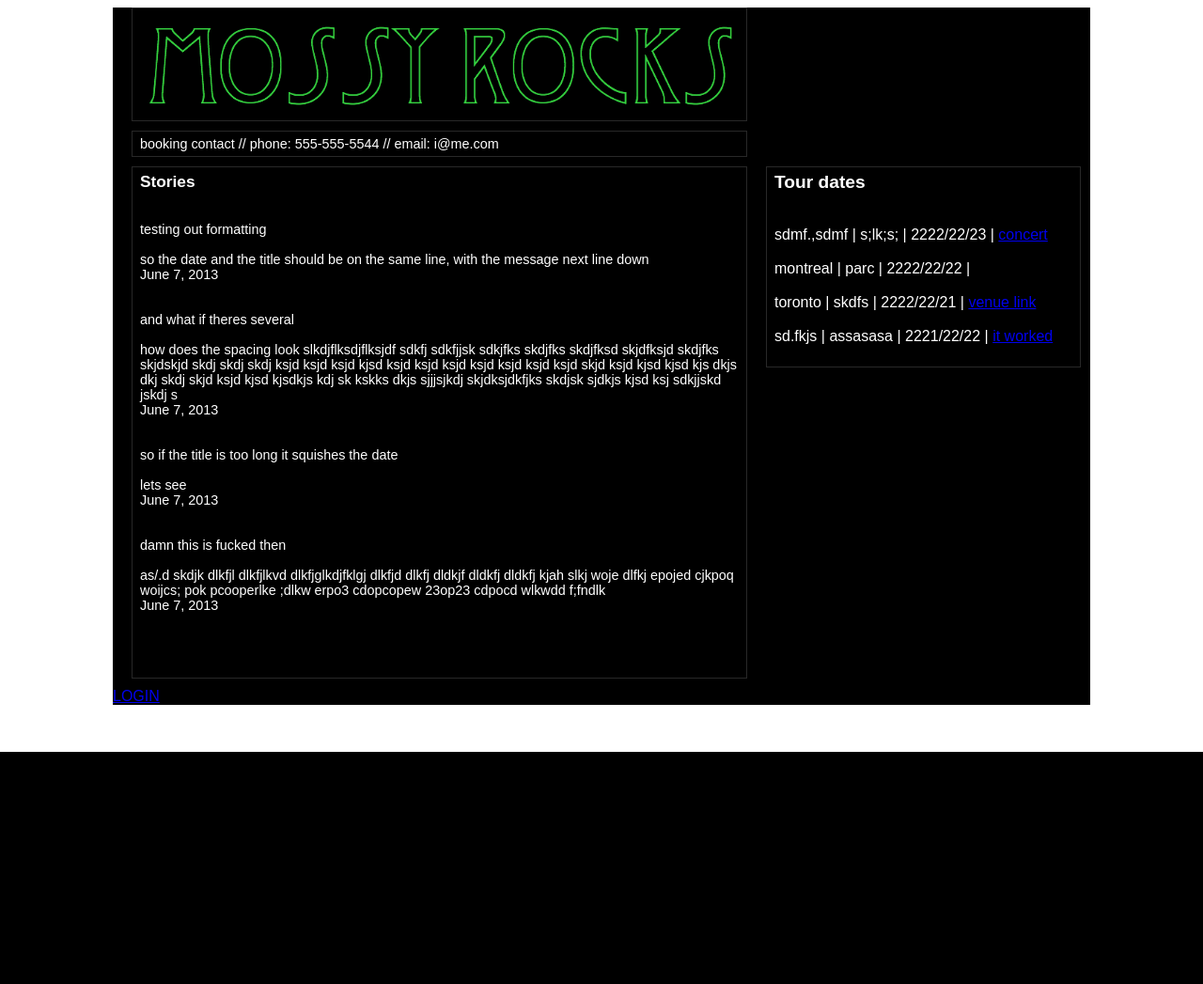
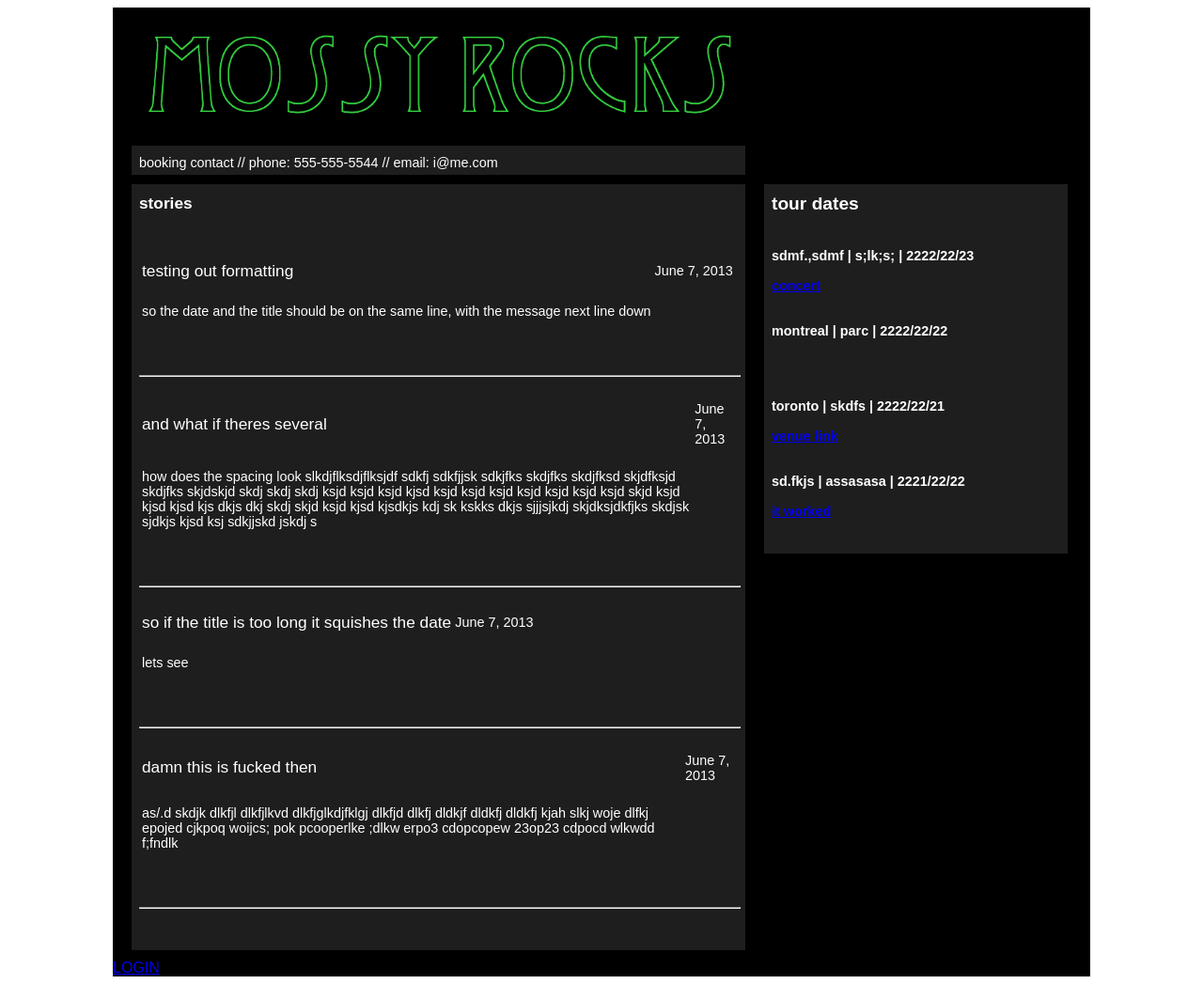
Before and after one commit to 0853RV3R/mossyrocks, a Django app: page / in a window 1280 px wide. Shown: the whole page at 94% size. Before the commit the page ends 800 px from the top, so only its background shows below. Run offline with Django 3.2, Linux system fonts and the light colour scheme; data comes from the database, SQL or seed files in the repository; both versions use the stored data as it was after the commit; parts of the project's set-up code (start-up, migrations or seed data) failed here and were passed over.

Commit message:
make dat css pop

```diff
--- a/news/static/css/cssTillIDie.css
+++ b/news/static/css/cssTillIDie.css
@@ -42,7 +42,7 @@ body {
 }
 
 .special {
-    margin: 0 0 0 0px;
+    margin: 5px 0 0 0px;
 }
 
 #login-widget {
@@ -108,7 +108,7 @@ body {
 	margin-left: 0px;
 	margin-right: 0px;
     margin-bottom: 10px;
-    padding: 5px 5px 5px 8px;
+    padding: 10px 5px 5px 8px;
 }
 
 
@@ -138,10 +138,10 @@ body {
     display:inline-block;
 	width:640px;
     font-size:0.9em;
-    padding: 5px 5px 5px 8px;
-    border-style: solid;
-    border-width: 1px;
-    border-color: rgb(40, 40, 40);
+    padding: 10px 5px 5px 8px;
+/*    border-style: solid;*/
+/*    border-width: 1px;*/
+/*    border-color: rgb(40, 40, 40); */
     margin-left: 20px;
 
 }
@@ -152,11 +152,11 @@ body {
 
 .container_3 .grid_3 {
     display:inline-block;
-	width:320px;
-    border-style: solid;
-    border-width: 1px;
-    border-color: rgb(40, 40, 40);
-    padding: 5px, 5px, 5px 8px;
+	width:300px;
+/*    border-style: solid;*/
+/*    border-width: 1px;*/
+/*    border-color: rgb(40, 40, 40); */
+    padding: 10px, 5px, 5px 8px;
     margin-left: 20px;
 }
 
@@ -165,28 +165,47 @@ body {
     display:inline-block;
 	width:640px;
     font-size:0.9em;
-    padding: 5px 5px 5px 8px;
-    border-style: solid;
-    border-width: 1px;
-    border-color: rgb(40, 40, 40);
+    padding: 10px 5px 5px 8px;
+    background-color: rgb(30, 30, 30);
+/*    border-style: solid;*/
+/*    border-width: 1px;*/
+/*    border-color: rgb(40, 40, 40); */
     margin-left: 20px;
 
 }
 
-.container_4 .grid_2 {
-	width:20px;
+.container_4 .grid_1_head {
+    display:inline-block;
+	width:640px;
+    font-size:0.9em;
+    padding: 10px 5px 5px 8px;
+    /*    border-style: solid;*/
+    /*    border-width: 1px;*/
+    /*    border-color: rgb(40, 40, 40); */
+    margin-left: 20px;
+
 }
 
 .container_4 .grid_3 {
     display:inline-block;
-	width:320px;
-    border-style: solid;
-    border-width: 1px;
-    border-color: rgb(40, 40, 40);
-    padding: 5px, 5px, 5px 8px;
+	width:310px;
+/*    border-style: solid;*/
+/*    border-width: 1px; */
+/*    border-color: rgb(40, 40, 40); */
+    background-color: rgb(30, 30, 30);
+    padding: 10px, 5px, 5px 8px;
     margin-left: 20px;
 }
 
+.metadata:hover {
+    width: 310px;
+    background-color: rgb(100, 187, 43);
+    color: rgb(0, 0 , 0);
+}
+
+.metadata>a:hover {
+    color: rgb(0, 0, 0);
+}
 
 
 
--- a/news/templates/basic.html
+++ b/news/templates/basic.html
@@ -13,9 +13,13 @@
 
 <div class="container_4">
 
-    <div class="grid_1">
+    <div class="grid_1_head">
+
+        <div class="special">
 
         <img src="{{ STATIC_URL }}images/MR-head.gif" alt=":::MOSSY ROCKS:::" width="640" height="auto" />
+
+        </div>
 
     </div>
 
--- a/news/templates/edit.html
+++ b/news/templates/edit.html
@@ -3,7 +3,7 @@
 {% block edit %}
 
 {% if user.is_authenticated %}
-<form method="post" action="{% url 'news.views.edit' %}">
+<form method="post" action="{% url 'news.views.editcontact' %}">
     {% csrf_token %}
     {% for field in form3 %}
     <table>
--- a/news/templates/news.html
+++ b/news/templates/news.html
@@ -15,11 +15,24 @@
 
     <div class="grid_1">
         <div class="clearfix">
-        <div class="title_2">Stories</div><br><br>
+        <div class="title_2">stories</div><br><br>
             {% for entry in story %}
-                {{ entry.title }}<br><br>
-                {{ entry.message }}<br>
-                {{ entry.date_posted }}<br><br><br>
+
+                <table>
+                    <tr>
+                        <td><div class="title_3">{{ entry.title }}</div></td><td>{{ entry.date_posted }}</td>
+                    </tr>
+                    <tr>
+                        <td><br></td>
+                    </tr>
+                    <tr>
+                        <td>{{ entry.message }}</td>
+                        <br>
+                    <tr>
+                </table>
+                <br><br><br>
+                <hr>
+
             {% endfor %}
         <br><br>
 
@@ -27,7 +40,7 @@
 
             {% if user.is_authenticated %}
 
-            <div class="title_2">Add story</div><br><br>
+            <div class="title_2">add story</div><br><br>
                 <form method="post" action="{% url 'news.views.index' %}">
                     {% csrf_token %}
                     {% for field in form %}
@@ -45,9 +58,9 @@
                 </form>
 
             {% endif %}
+            </div>
+        </div>
 
-        </div>
-    </div>
 
 
 
@@ -59,18 +72,20 @@
         <div class="clearfix">
 
 
-        <div class="title_2">Tour dates</div><br><br>
+        <div class="title_2">tour dates</div><br><br>
 
         {% for instance in tourdate %}
-            {{ instance.city }} | {{ instance.venue }} | {{ instance.date }} |
-                <a href="{{ instance.optional_link_1 }}">{{ instance.optional_link_1_description }}</a>
+            <div class="metadata">
+            {{ instance.city }} | {{ instance.venue }} | {{ instance.date }} <br><br>
+                <a href="{{ instance.optional_link_1 }}">{{ instance.optional_link_1_description }}</a> <br><br>
                 <a href="{{ instance.optional_link_2 }}"> {{ instance.optional_link_2_description }}</a>
-            <br><br>
+            <br>
+            </div>
         {% endfor %}
 
         {% if user.is_authenticated %}
 
-        <div class="title_2">Add tour date</div><br><br>
+        <div class="title_2">add tour date</div><br><br>
         <form method="post" action="{% url 'news.views.addtourdate' %}">
             {% csrf_token %}
             {% for field in form2 %}
--- a/news/templates/registration/login.html
+++ b/news/templates/registration/login.html
@@ -1,4 +1,4 @@
-{% extends 'basic.html' %}
+{% extends 'news.html' %}
 
 
 {% block header %}
@@ -7,6 +7,7 @@
 Your username and password didn't match. Please try again
 {% endif %}
 
+<div class="grid_1">
 <form method="POST" action="{% url 'django.contrib.auth.views.login' %}">
 	{% csrf_token %}
 	<table>
@@ -22,6 +23,7 @@ Your username and password didn't match. Please try again
 	<input type="submit" value="login" />
 	<input type="hidden" name="next" value="/" />
 </form>
+</div>
 
 
 {% endblock header %}
```
Also changed, not shown: database.db, 2 other files.
